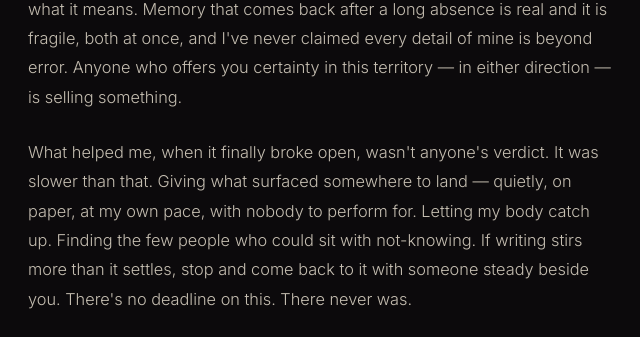
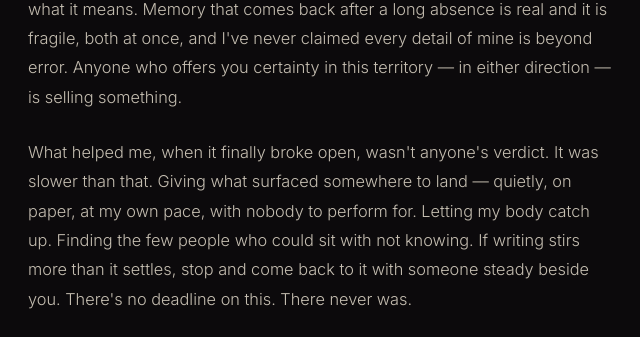
Before and after one commit to jordanjozak/jordanjozak, a plain HTML site: page gate/index.html in a window 1280 px wide. Shown: the part 1392-1729 px from the top of the page, 320-960 px from the left. Drawn offline with nearby package versions, Linux system fonts and the light colour scheme.

Commit message:
gate: reduce hyphen usage in letter (not-knowing → not knowing)
Co-Authored-By: Claude Fable 5 <noreply@anthropic.com>

```diff
--- a/gate/index.html
+++ b/gate/index.html
@@ -325,7 +325,7 @@
 
       <p>I'll be straight with you about my own account, because you deserve the same honesty I'd want: I'm certain of what I experienced. I'm humble about what it means. Memory that comes back after a long absence is real and it is fragile, both at once, and I've never claimed every detail of mine is beyond error. Anyone who offers you certainty in this territory — in either direction — is selling something.</p>
 
-      <p>What helped me, when it finally broke open, wasn't anyone's verdict. It was slower than that. Giving what surfaced somewhere to land — quietly, on paper, at my own pace, with nobody to perform for. Letting my body catch up. Finding the few people who could sit with not-knowing. If writing stirs more than it settles, stop and come back to it with someone steady beside you. There's no deadline on this. There never was.</p>
+      <p>What helped me, when it finally broke open, wasn't anyone's verdict. It was slower than that. Giving what surfaced somewhere to land — quietly, on paper, at my own pace, with nobody to perform for. Letting my body catch up. Finding the few people who could sit with not knowing. If writing stirs more than it settles, stop and come back to it with someone steady beside you. There's no deadline on this. There never was.</p>
 
       <p>I won't promise you things I don't have. There's no program to enroll in, no answer waiting at the bottom of this page. What I can tell you is what we're building at The Telepathy Center, slowly and in the open: a community where this can be talked about without ridicule and without exploitation, serious tools for understanding consciousness, and real work underway with people in the psychology space who know how to hold this kind of weight. We don't fully know what the help looks like yet. I'd rather tell you that than pretend.</p>
 
```
